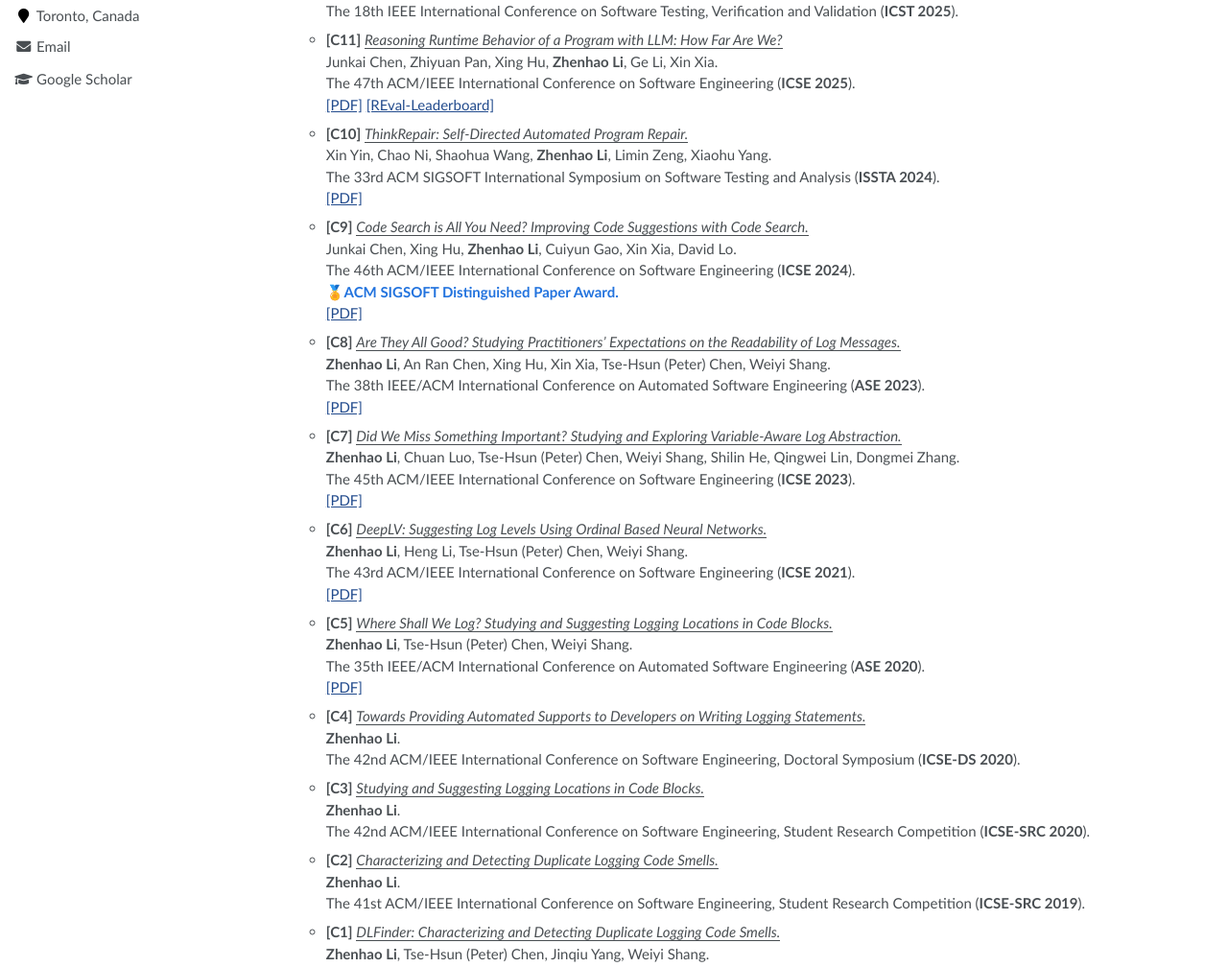
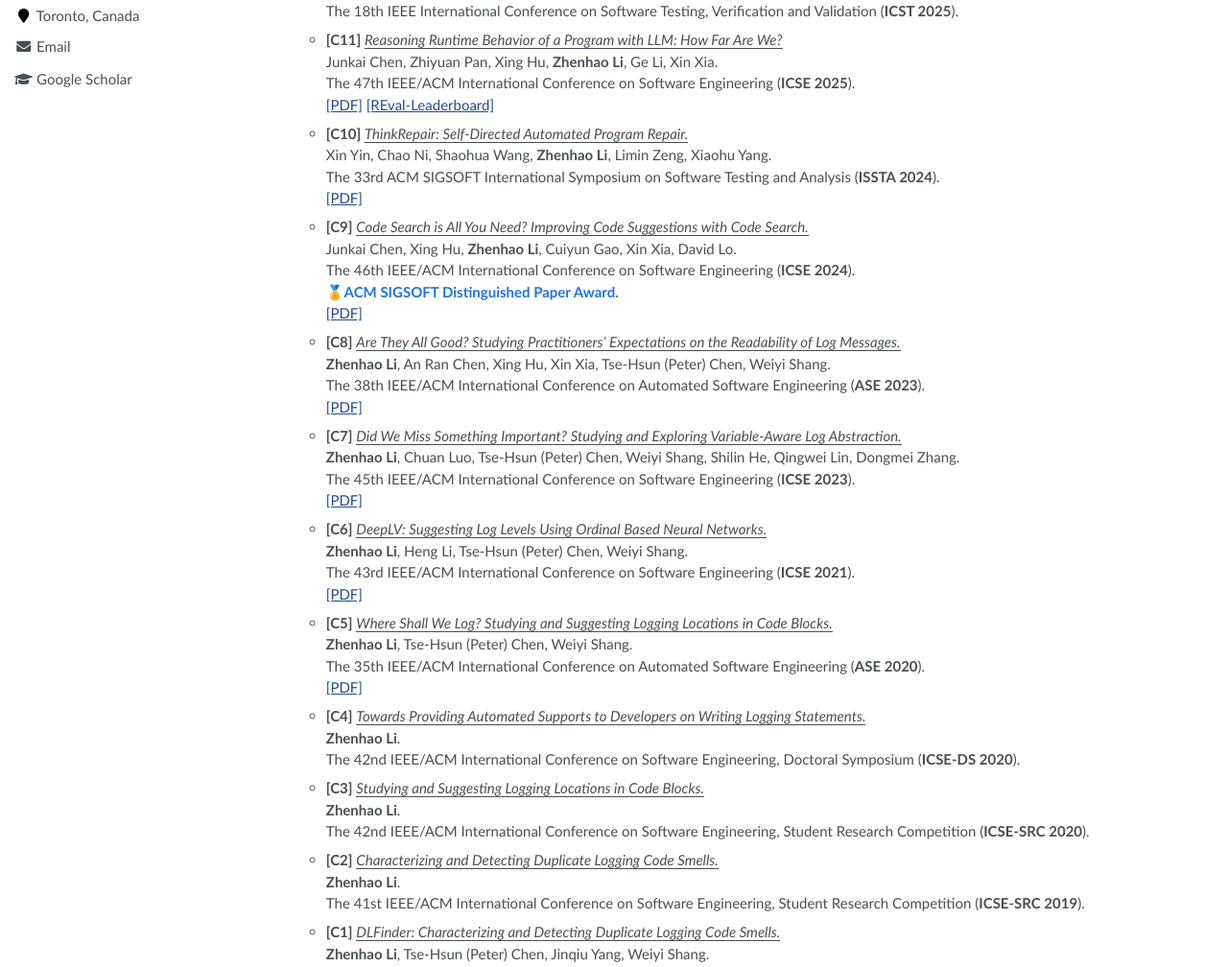
Before and after one commit to ginolzh/ginolzh.github.io, a Jekyll site: the page built from _pages/about.md, in a window 1280 px wide and 1400 px high. Shown: the part 371-1379 px from the top of the window at 96% size. Built offline with Jekyll 4.4.1, drawn with Linux system fonts in a browser that asks for light colours; some of the changed text lies outside the part shown.

```diff
--- a/_pages/about.md
+++ b/_pages/about.md
@@ -26,7 +26,7 @@ Selected Publications
   The 18th IEEE International Conference on Software Testing, Verification and Validation (**ICST 2025**).
   * **[C11]** <ins>*Reasoning Runtime Behavior of a Program with LLM: How Far Are We?*</ins>\
   Junkai Chen, Zhiyuan Pan, Xing Hu, **Zhenhao Li**, Ge Li, Xin Xia.\
-  The 47th ACM/IEEE International Conference on Software Engineering (**ICSE 2025**).\
+  The 47th IEEE/ACM International Conference on Software Engineering (**ICSE 2025**).\
   [[PDF]](https://ginolzh.github.io/papers/ICSE2025_Reasoning_LLM.pdf) [[REval-Leaderboard]](https://r-eval.github.io/)
   * **[C10]** <ins>*ThinkRepair: Self-Directed Automated Program Repair.*</ins>\
   Xin Yin, Chao Ni, Shaohua Wang, **Zhenhao Li**, Limin Zeng, Xiaohu Yang.\
@@ -34,7 +34,7 @@ Selected Publications
   [[PDF]](https://ginolzh.github.io/papers/ISSTA2024_Think_Repair.pdf)
   * **[C9]** <ins>*Code Search is All You Need? Improving Code Suggestions with Code Search.*</ins>\
   Junkai Chen, Xing Hu, **Zhenhao Li**, Cuiyun Gao, Xin Xia, David Lo.\
-  The 46th ACM/IEEE International Conference on Software Engineering (**ICSE 2024**).\
+  The 46th IEEE/ACM International Conference on Software Engineering (**ICSE 2024**).\
   <span style="color:#2273de">**🏅ACM SIGSOFT Distinguished Paper Award.**</span> \
   [[PDF]](https://ginolzh.github.io/papers/ICSE2024_Code_Suggestion.pdf)
   * **[C8]** <ins>*Are They All Good? Studying Practitioners' Expectations on the Readability of Log Messages.*</ins>\
@@ -43,11 +43,11 @@ Selected Publications
   [[PDF]](https://ginolzh.github.io/papers/ASE2023_Log_Message_Readability.pdf)
   * **[C7]** <ins>*Did We Miss Something Important? Studying and Exploring Variable-Aware Log Abstraction.*</ins>\
   **Zhenhao Li**, Chuan Luo, Tse-Hsun (Peter) Chen, Weiyi Shang, Shilin He, Qingwei Lin, Dongmei Zhang.\
-  The 45th ACM/IEEE International Conference on Software Engineering (**ICSE 2023**).\
+  The 45th IEEE/ACM International Conference on Software Engineering (**ICSE 2023**).\
   [[PDF]](https://ginolzh.github.io/papers/ICSE2023_Log_Var_Aware_.pdf)
   * **[C6]** <ins>*DeepLV: Suggesting Log Levels Using Ordinal Based Neural Networks.*</ins>\
   **Zhenhao Li**, Heng Li, Tse-Hsun (Peter) Chen, Weiyi Shang.\
-  The 43rd ACM/IEEE International Conference on Software Engineering (**ICSE 2021**).\
+  The 43rd IEEE/ACM International Conference on Software Engineering (**ICSE 2021**).\
   [[PDF]](https://ginolzh.github.io/papers/ICSE2021_Log_Level.pdf)
   * **[C5]** <ins>*Where Shall We Log? Studying and Suggesting Logging Locations in Code Blocks.*</ins>\
   **Zhenhao Li**, Tse-Hsun (Peter) Chen, Weiyi Shang.\
@@ -55,16 +55,16 @@ Selected Publications
   [[PDF]](https://ginolzh.github.io/papers/ASE2020_Where_to_Log.pdf)
   * **[C4]** <ins>*Towards Providing Automated Supports to Developers on Writing Logging Statements.*</ins>\
   **Zhenhao Li**.\
-  The 42nd ACM/IEEE International Conference on Software Engineering, Doctoral Symposium (**ICSE-DS 2020**).
+  The 42nd IEEE/ACM International Conference on Software Engineering, Doctoral Symposium (**ICSE-DS 2020**).
   * **[C3]** <ins>*Studying and Suggesting Logging Locations in Code Blocks.*</ins>\
   **Zhenhao Li**.\
-  The 42nd ACM/IEEE International Conference on Software Engineering, Student Research Competition (**ICSE-SRC 2020**).
+  The 42nd IEEE/ACM International Conference on Software Engineering, Student Research Competition (**ICSE-SRC 2020**).
   * **[C2]** <ins>*Characterizing and Detecting Duplicate Logging Code Smells.*</ins>\
   **Zhenhao Li**.\
-  The 41st ACM/IEEE International Conference on Software Engineering, Student Research Competition (**ICSE-SRC 2019**).
+  The 41st IEEE/ACM International Conference on Software Engineering, Student Research Competition (**ICSE-SRC 2019**).
   * **[C1]** <ins>*DLFinder: Characterizing and Detecting Duplicate Logging Code Smells.*</ins>\
   **Zhenhao Li**, Tse-Hsun (Peter) Chen, Jinqiu Yang, Weiyi Shang.\
-  The 41st ACM/IEEE International Conference on Software Engineering (**ICSE 2019**).\
+  The 41st IEEE/ACM International Conference on Software Engineering (**ICSE 2019**).\
   [[PDF]](https://ginolzh.github.io/papers/ICSE2019_Dup_Log.pdf)
 
 * **Journal**
```
